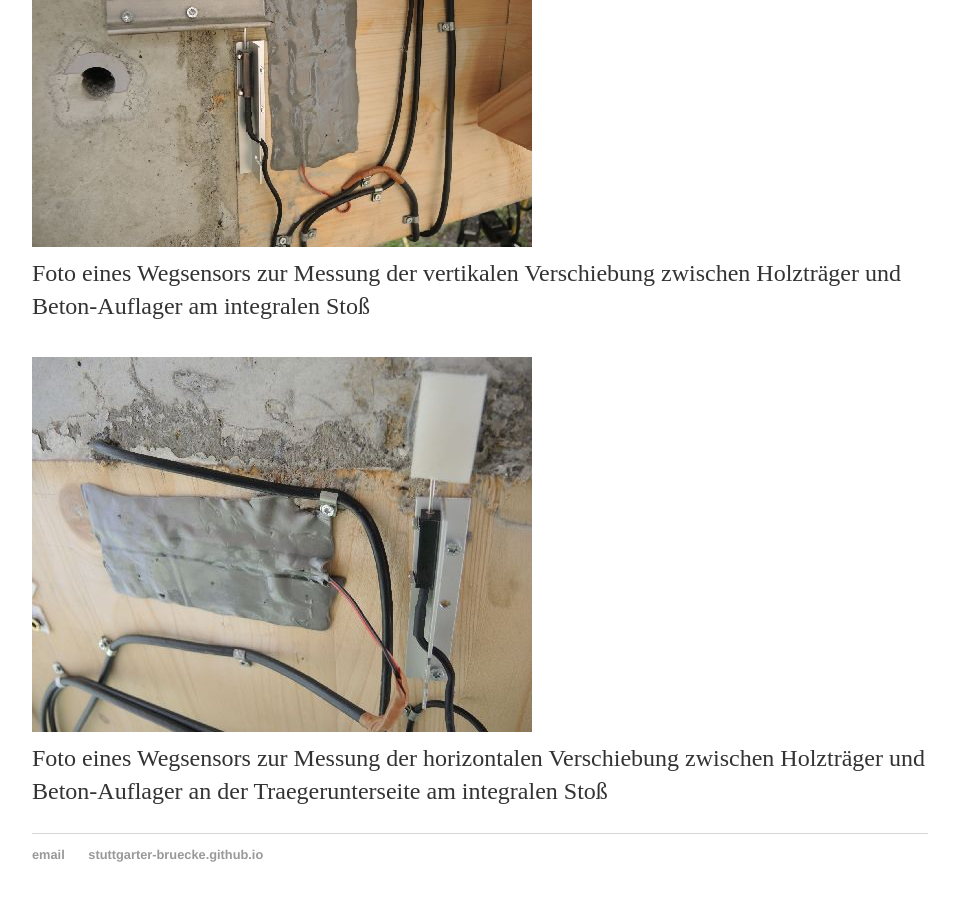
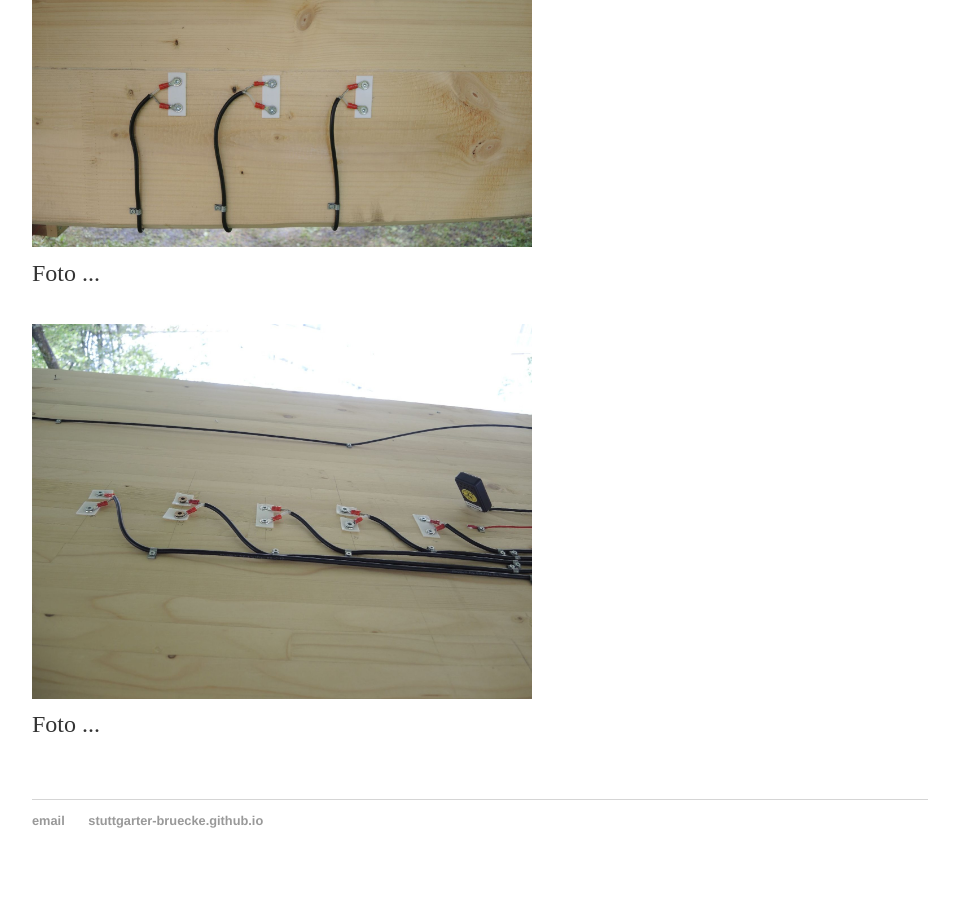
Before and after one commit to Stuttgarter-Bruecke/stuttgarter-bruecke.github.io, a Jekyll site: the page built from _posts/Feuschtigkeit/2016-06-05-feuchtigkeit_1.md, in a window 1280 px wide and 900 px high, scrolled down 1211 px. Shown: the whole window, without its empty margins (160-1116 px from the left). Built offline with Jekyll 4.4.1, drawn with Linux system fonts in a browser that asks for light colours.

```diff
--- a/_layouts/default.html
+++ b/_layouts/default.html
@@ -16,7 +16,7 @@
         <li><a href="/">Home</a></li>
         <li><a href="/about.html">About</a></li>
         <li><a href="/sensoren.html">Sensoren</a></li>
-        <a href="http://www.mpa.uni-stuttgart.de" target="_blank"><img src="/images/mpa_logo.png" height="30px" align="right"></a>
+        <a href="http://www.mpa.uni-stuttgart.de" target="_blank"><img src="/images/mpa_logo.png" height="50px" align="right"></a>
 
       </ul>
     </nav>
--- a/_posts/Feuschtigkeit/2016-06-05-feuchtigkeit_1.md
+++ b/_posts/Feuschtigkeit/2016-06-05-feuchtigkeit_1.md
@@ -10,11 +10,11 @@ category: Feuchtigkeit
 
 <p style="text-align: left;">
 
-<img src="../images/foto_vertikale_Verschiebung.JPG" alt="v_vert_Haus"><br>
+<img src="../images/u_seitlich.JPG" width="500px" alt="u_sitlich"><br>
 
-Foto eines Wegsensors zur Messung der vertikalen Verschiebung zwischen Holztr&auml;ger und Beton-Auflager am integralen Sto&szlig;<br><br>
+Foto ...<br><br>
 
-<img src="../images/foto_horizontale_Verschiebung_unten.JPG" alt="h_hor_unten"><br>
+<img src="../images/u_unten.JPG" width="500px" alt="u_unten"><br>
 
-Foto eines Wegsensors zur Messung der horizontalen Verschiebung zwischen Holztr&auml;ger und Beton-Auflager an der Traegerunterseite am integralen Sto&szlig;
+Foto ...<br><br>
 </p>
```
Also changed, not shown: _posts/Feuschtigkeit/2016-06-05-Feuchte-integraler-stoss.md (+4 -4 lines), images/u_unten.JPG.
